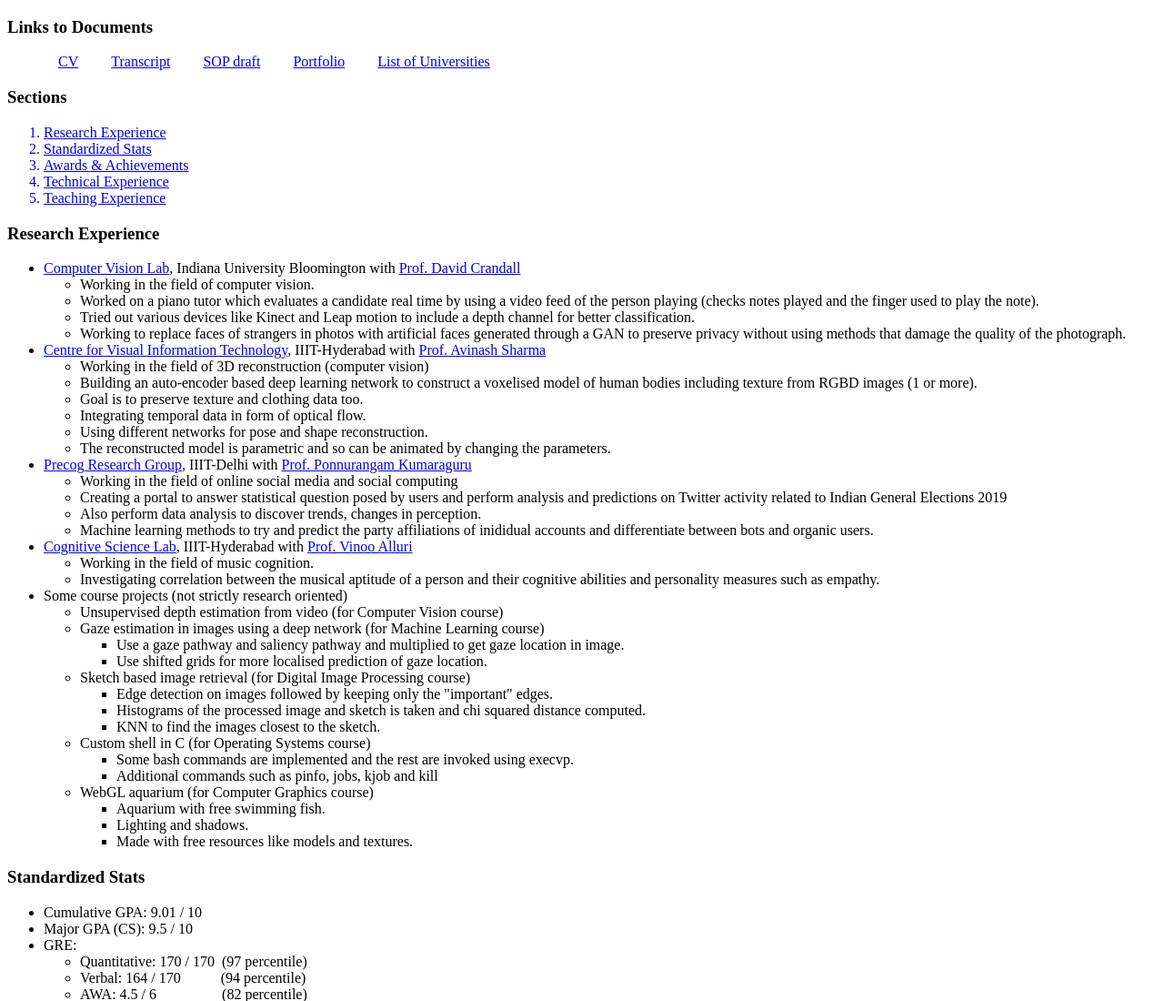
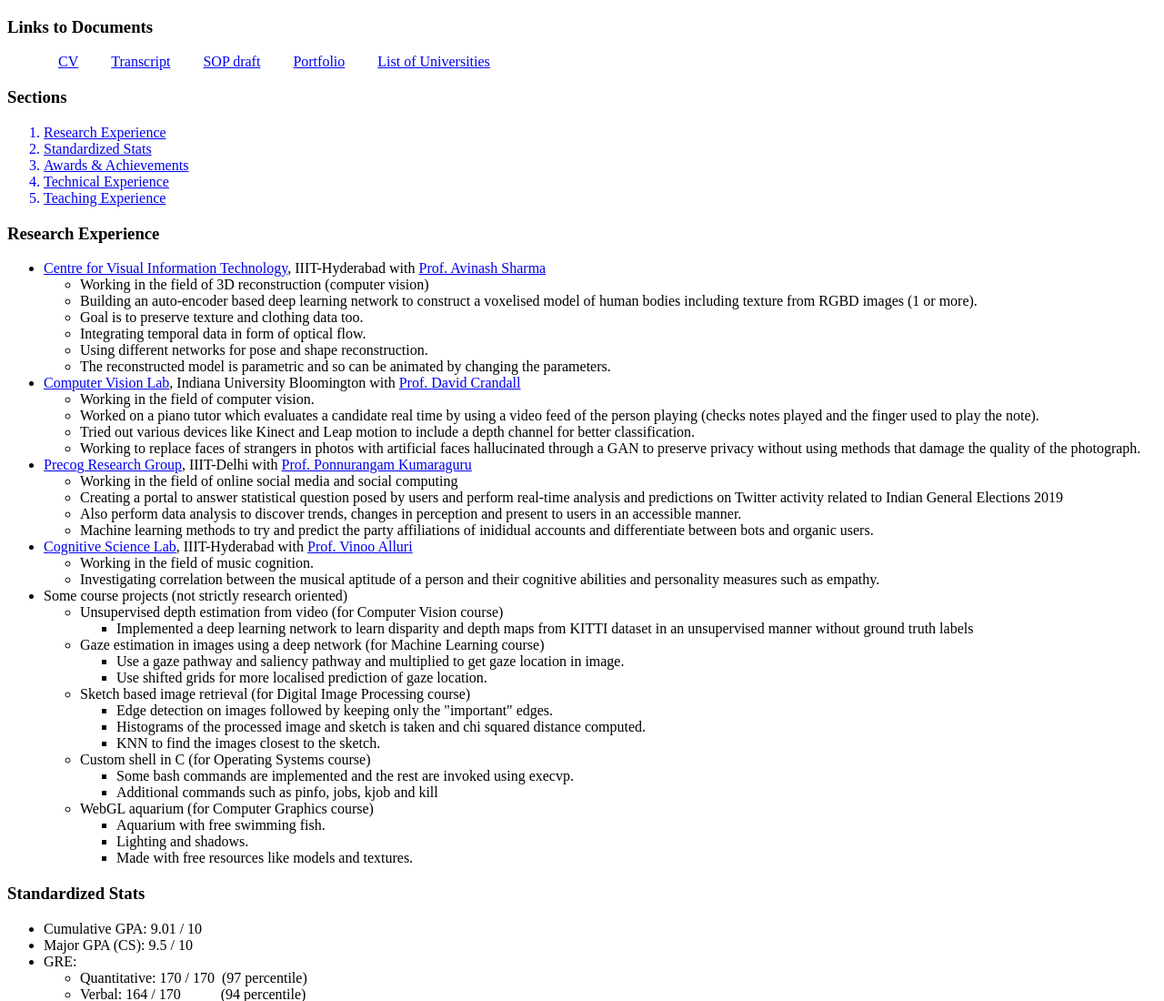
Before and after one commit to anubhabsen/anubhabsen.github.io, a plain HTML site: page resources/lor/index.html in a window 1280 px wide. Shown: the top 1100 px of the page at 91% size. Drawn offline with Linux system fonts and the light colour scheme.

Commit message:
modify lor page

```diff
--- a/resources/lor/index.html
+++ b/resources/lor/index.html
@@ -32,14 +32,6 @@
 	</ol>
 	<h3 id="research_experience">Research Experience</h3>
 	<ul>
-		<li><a href="http://vision.soic.indiana.edu">Computer Vision Lab</a>, Indiana University Bloomington with <a href="https://www.cs.indiana.edu/~djcran/">Prof. David Crandall</a>
-			<ul>
-				<li>Working in the field of computer vision.</li>
-				<li>Worked on a piano tutor which evaluates a candidate real time by using a video feed of the person playing (checks notes played and the finger used to play the note).</li>
-				<li>Tried out various devices like Kinect and Leap motion to include a depth channel for better classification.</li>
-				<li>Working to replace faces of strangers in photos with artificial faces generated through a GAN to preserve privacy without using methods that damage the quality of the photograph.</li>
-			</ul>
-		</li>
 		<li><a href="https://cvit.iiit.ac.in">Centre for Visual Information Technology</a>, IIIT-Hyderabad with <a href="https://www.iiit.ac.in/people/faculty/asharma/">Prof. Avinash Sharma</a>
 			<ul>
 				<li>Working in the field of 3D reconstruction (computer vision)</li>
@@ -50,11 +42,19 @@
 				<li>The reconstructed model is parametric and so can be animated by changing the parameters.</li>
 			</ul>
 		</li>
+		<li><a href="http://vision.soic.indiana.edu">Computer Vision Lab</a>, Indiana University Bloomington with <a href="https://www.cs.indiana.edu/~djcran/">Prof. David Crandall</a>
+			<ul>
+				<li>Working in the field of computer vision.</li>
+				<li>Worked on a piano tutor which evaluates a candidate real time by using a video feed of the person playing (checks notes played and the finger used to play the note).</li>
+				<li>Tried out various devices like Kinect and Leap motion to include a depth channel for better classification.</li>
+				<li>Working to replace faces of strangers in photos with artificial faces hallucinated through a GAN to preserve privacy without using methods that damage the quality of the photograph.</li>
+			</ul>
+		</li>
 		<li><a href="http://precog.iiitd.edu.in">Precog Research Group</a>, IIIT-Delhi with <a href="https://www.iiitd.ac.in/pk">Prof. Ponnurangam Kumaraguru</a>
 			<ul>
 				<li>Working in the field of online social media and social computing</li>
-				<li>Creating a portal to answer statistical question posed by users and perform analysis and predictions on Twitter activity related to Indian General Elections 2019</li>
-				<li>Also perform data analysis to discover trends, changes in perception.</li>
+				<li>Creating a portal to answer statistical question posed by users and perform real-time analysis and predictions on Twitter activity related to Indian General Elections 2019</li>
+				<li>Also perform data analysis to discover trends, changes in perception and present to users in an accessible manner.</li>
 				<li>Machine learning methods to try and predict the party affiliations of inididual accounts and differentiate between bots and organic users.</li>
 			</ul>
 		</li>
@@ -67,9 +67,9 @@
 		<li>Some course projects (not strictly research oriented)
 			<ul>
 				<li>Unsupervised depth estimation from video (for Computer Vision course)
-<!-- 					<ul>
-						<li></li>
-					</ul> -->
+					<ul>
+						<li>Implemented a deep learning network to learn disparity and depth maps from KITTI dataset in an unsupervised manner without ground truth labels</li>
+					</ul>
 				</li>
 				<li>Gaze estimation in images using a deep network (for Machine Learning course)
 					<ul>
```
